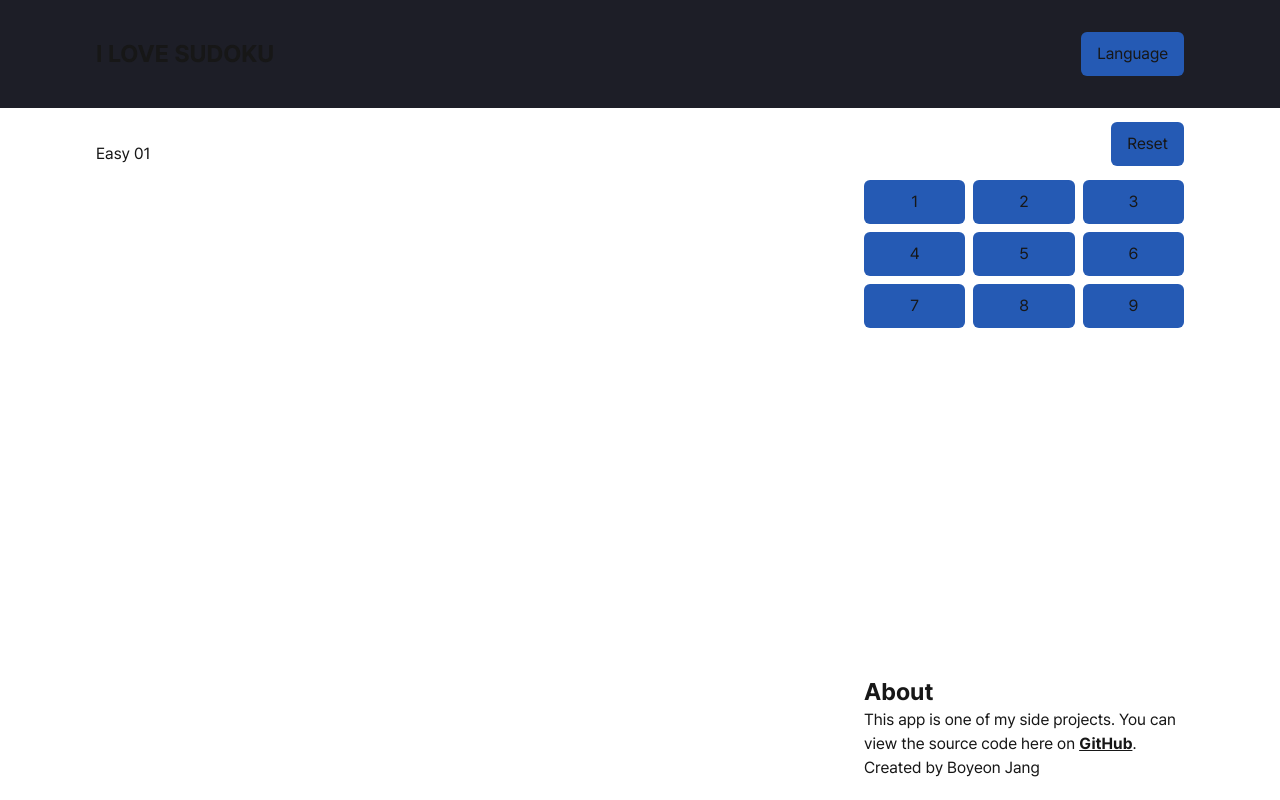
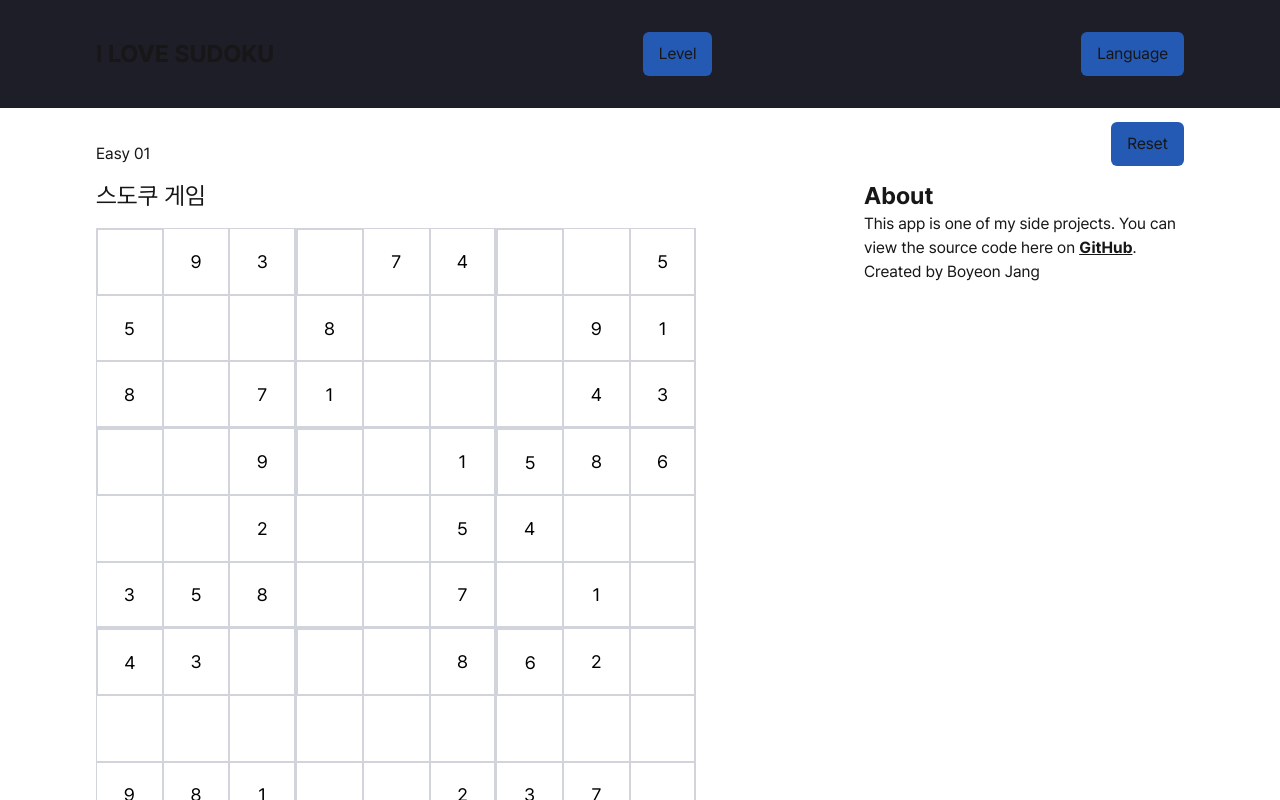
Before and after one commit to boyeoon/i-love-sudoku, a Next.js app: page / in a window 1280 px wide. Shown: the top 800 px of the page. Built offline with nearby package versions, Linux system fonts and the light colour scheme.

Commit message:
fix: delete unnecessary div tags

```diff
--- a/app/page.tsx
+++ b/app/page.tsx
@@ -1,4 +1,7 @@
 import Image from "next/image";
+import Sudoku from "./_components/Sudoku";
+import DropdownButton from "./_components/dropdownButton"
+import Button from "./_components/Button"
 
 export default function Home() {
   return (
@@ -7,6 +10,7 @@ export default function Home() {
         <div className="">
           <p className="text-2xl font-bold">I LOVE SUDOKU</p>
         </div>
+        <button className="bg-[#255AB4] px-4 py-2.5 rounded-md">Level</button>
         <button className="bg-[#255AB4] px-4 py-2.5 rounded-md">Language</button>
       </header>
       <main className="px-24">
@@ -15,30 +19,12 @@ export default function Home() {
           <a>Easy 01</a>
           <button className="bg-[#255AB4] px-4 py-2.5 rounded-md">Reset</button>
         </div>
+        {/* <DropdownButton menuName="내 메뉴" options={['옵션 1', '옵션 2', '옵션 3']} /> */}
         <div className="flex justify-between">
-          {/* left */}
-          <div className="bg-[#ffffff] w-[37.5rem] h-[37.5rem] rounded-md">
-            <div>
-
-            </div>
-          </div>
-          <div className="w-16">
-
-          </div>
-          {/* right */}
+        <Sudoku />
+        <div className="w-16" />
         <div className="content-between grid w-80">
           {/* button */}
-            <div className="grid grid-cols-3 gap-2">
-              <button className="bg-[#255AB4] px-4 py-2.5 rounded-md">1</button>
-              <button className="bg-[#255AB4] px-4 py-2.5 rounded-md">2</button>
-              <button className="bg-[#255AB4] px-4 py-2.5 rounded-md">3</button>
-              <button className="bg-[#255AB4] px-4 py-2.5 rounded-md">4</button>
-              <button className="bg-[#255AB4] px-4 py-2.5 rounded-md">5</button>
-              <button className="bg-[#255AB4] px-4 py-2.5 rounded-md">6</button>
-              <button className="bg-[#255AB4] px-4 py-2.5 rounded-md">7</button>
-              <button className="bg-[#255AB4] px-4 py-2.5 rounded-md">8</button>
-              <button className="bg-[#255AB4] px-4 py-2.5 rounded-md">9</button>
-            </div>
           {/* description */}
           <p>
             <span className="block text-2xl font-bold">About</span>
```
Lines whose indentation alone changed are shown as unchanged.
